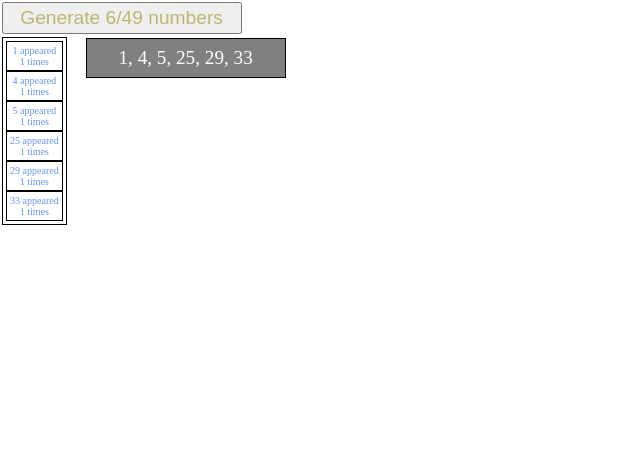
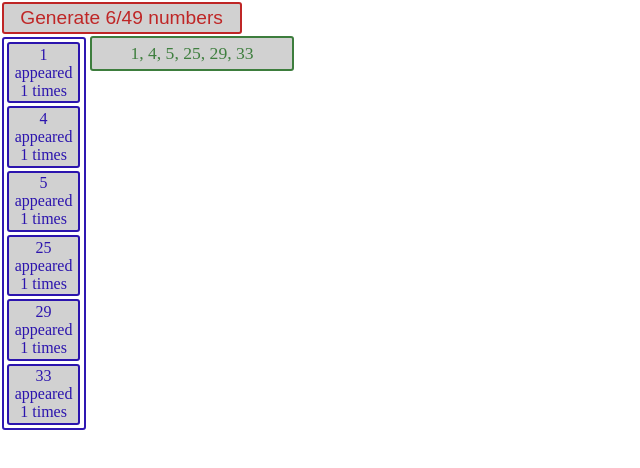
Before and after one commit to lascudaniel92/MyRepo, a plain HTML site: page 649/index.html in a window 1280 px wide. Both pictures are taken after a click on the button "Generate 6/49 numbers". Shown: the whole page, without its empty margins (0-640 px from the left). Drawn offline with Linux system fonts and the light colour scheme.

Commit message:
small changes

```diff
--- a/649/649.css
+++ b/649/649.css
@@ -1,47 +1,56 @@
+:root {
+  --font-size: 10px;
+  --primary-hue: 270;
+
+  --primary-color: hsl(var(--primary-hue), 50%, 50%);
+  --primary-background-text: #fff;
+  --text-color: #333;
+
+  --primary-color-darker: hsl(var(--primary-hue), 50%, 40%);
+
+  --border-radius: 3px;
+}
+
 body {
-  font-size: 10px;
+  margin: 0 auto;
+  text-align: center;
+
   margin: 0.1rem;
 }
 main {
-  margin: 0 auto;
-  text-align: center;
+  font-size: 1rem;
   display: flex;
-
   flex-direction: column;
 }
 
 .generate {
   font-size: 1.2rem;
   cursor: pointer;
-
-  color: rgba(150, 136, 18, 0.562);
+  background-color: rgb(209, 209, 209);
+  color: rgba(189, 17, 17, 0.89);
   width: 15rem;
   height: 2rem;
-}
-
-/* .theresults {
-  min-width: 20rem;
-  display: flex;
-  justify-content: flex-start;
-  align-items: flex-start;
-} */
-
-.theresults2 {
-  font-size: 1.2rem;
-  margin: 4px;
-  color: rgba(23, 110, 89, 0.562);
+  border: 2px solid rgba(189, 17, 17, 0.89);
+  border-radius: var(--border-radius);
 }
 
 .topresults {
-  max-width: 4.1rem;
+  border: 2px solid rgba(26, 0, 170, 0.904);
+  text-align: center;
+  max-width: 5rem;
   float: left;
   position: absolute;
   top: 2.3rem;
+  border-radius: var(--border-radius);
 }
 .topresults2 {
-  border: 1px solid black;
-  color: cornflowerblue;
-  padding: 3px;
+  border: 2px solid rgba(26, 0, 170, 0.904);
+  color: rgba(26, 0, 170, 0.904);
+  padding: 0.1rem;
+  border-radius: var(--border-radius);
+  margin: 0.2rem;
+  text-align: center;
+  background-color: rgb(209, 209, 209);
 }
 
 .hidden {
@@ -58,17 +67,20 @@ main {
 }
 
 .grid-container {
-  margin-left: 5rem;
+  margin-left: 5.4rem;
 
   display: grid;
   float: right;
 }
 
 .grid-element {
-  background-color: rgb(128, 128, 128);
-  padding: 0.5rem;
-  color: #fff;
-  border: 1px solid rgb(0, 0, 0);
+  background-color: rgb(209, 209, 209);
+  padding: 0.3rem;
+  color: rgba(14, 99, 14, 0.753);
+  border: 2px solid rgba(14, 99, 14, 0.753);
+  margin: 0.15rem;
+  border-radius: var(--border-radius);
+  font-size: 1.1rem;
 }
 
 .grid-container--fit {
--- a/649/649.js
+++ b/649/649.js
@@ -3,6 +3,7 @@
 let leaderboard = [];
 let sortedLeaderboard;
 const topresults = document.querySelector('[data-topresults]');
+const topresults2 = document.querySelector('[datax]');
 const MAX = 49;
 const COUNT = 6;
 for (let i = 0; i < MAX + 1; i++) {
@@ -30,7 +31,7 @@ function numbersGenerator(count, max) {
   result.sort((a, b) => a - b);
   sortedLeaderboard = JSON.parse(JSON.stringify(leaderboard));
   sortedLeaderboard.sort(compare);
-  dataresult.innerHTML += '<div class="theresults2 grid-element">' + result.join(', ') + '</div>';
+  dataresult.innerHTML += '<div class="grid-element">' + result.join(', ') + '</div>';
   topresults.innerHTML = '';
   for (let i = 0; i < 25; i++) {
     let number = Object.keys(sortedLeaderboard[i])[0];
@@ -41,6 +42,7 @@ function numbersGenerator(count, max) {
   }
 
   topresults.classList.remove('hidden');
+  topresults2.classList.remove('hidden');
 }
 
 function generateUnique(array, max) {
--- a/649/index.html
+++ b/649/index.html
@@ -12,8 +12,8 @@
     <main>
         <button class="generate" data-generator>Generate 6/49 numbers</button>
         <div class="theresults"></div>
-            <div class="topresults">
-                <div  class="topresults2 hidden" data-topresults></div>
+            <div class="topresults hidden" datax>
+                <div class="hidden" data-topresults></div>
             </div>
             <div class="grid-container grid-container--fit" data-result></div>
 
```
